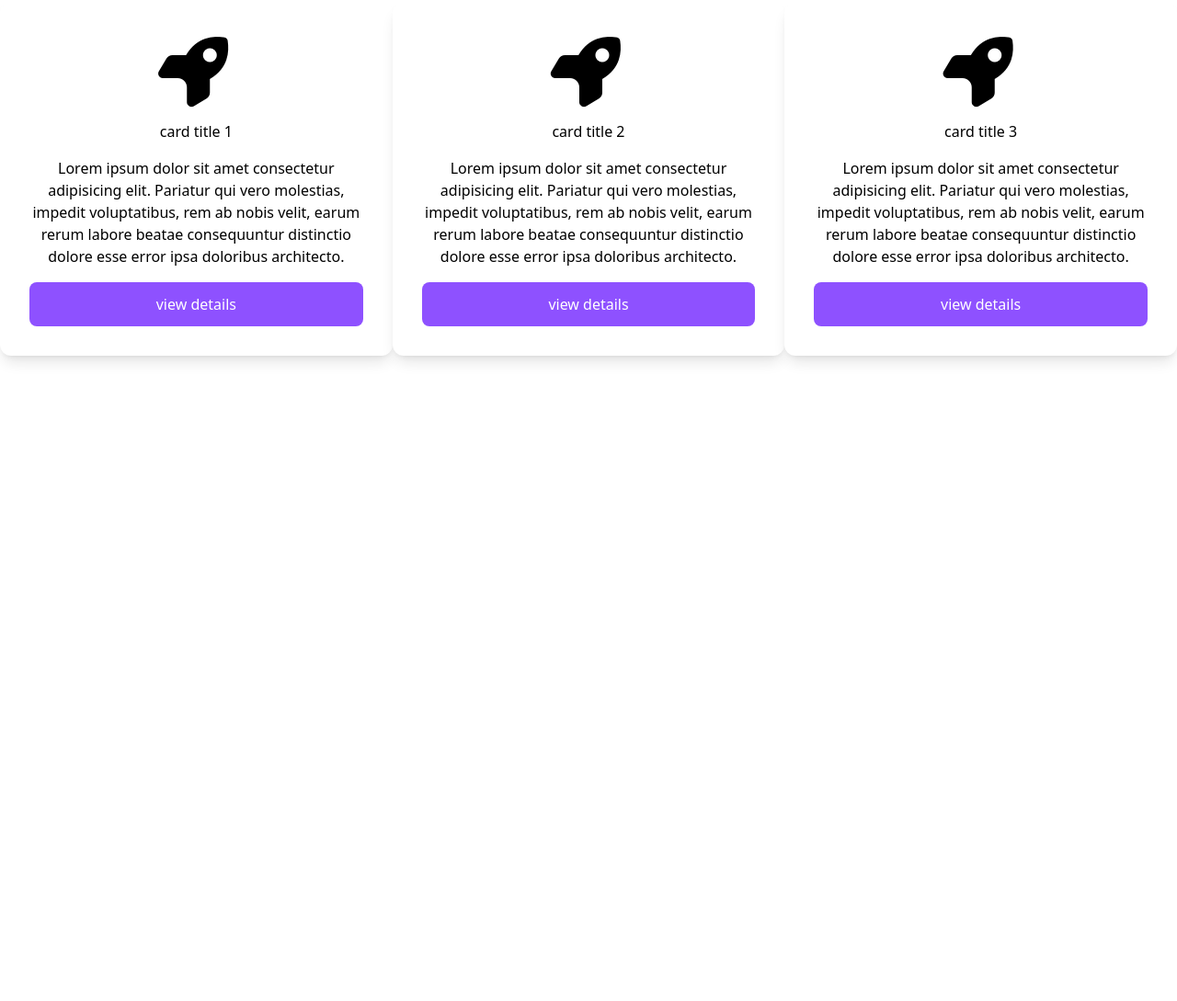
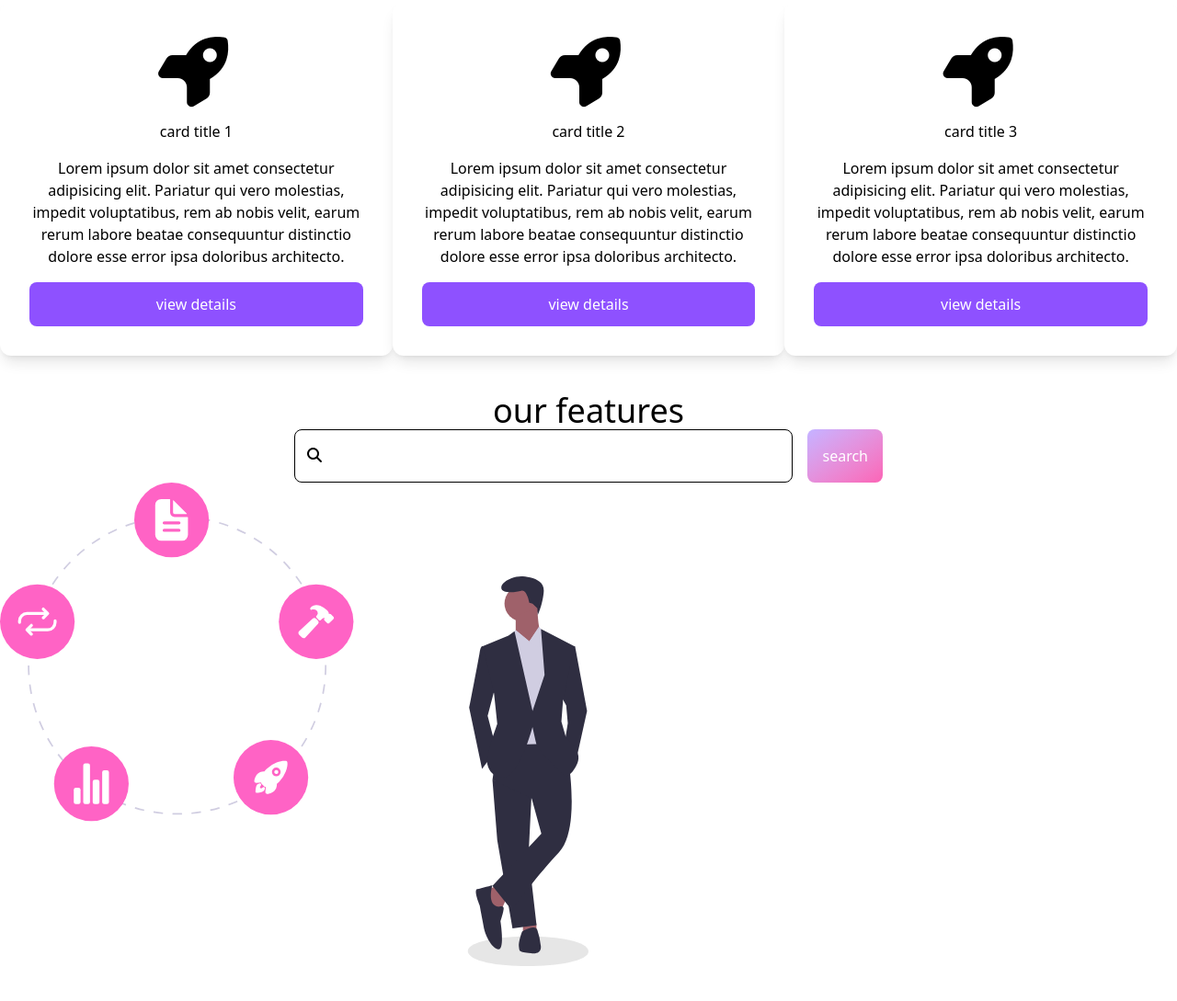
Before and after one commit to shresthyadavtech/section1, a plain HTML site: page landingpage.html in a window 1280 px wide. Shown: the part 383-1472 px from the top of the page at 92% size. Before the commit the page ends 800 px from the top, so only its background shows below. Drawn offline with nearby package versions, Linux system fonts and the light colour scheme.

Commit message:
llanding page

```diff
--- a/landingpage.html
+++ b/landingpage.html
@@ -110,6 +110,26 @@
             </div>
 
         </section>
+        <section class="py-10 px-5 md:px-0 container mx-auto">
+
+            <h2 class="text-center text-4xl text-semibold">
+                our features
+            </h2>
+            <div class=" flex justify-center gap-4 w-1/2 mx-auto ">
+                <div class="relative flex-grow">
+
+                    <input type="text" class="border p-4 pl-10 rounded-lg flex-grow w-full">
+                    <i class=" absolute left-3 top-5 fa-solid fa-magnifying-glass"></i>
+                </div>
+                <button class="bg-linear-to-br from-violet-300 to-pink-400 text-white p-4 rounded-lg hover:scale-90 duration-300 ">search</button>
+            </div>
+            <div class="grid grid-cols-2">
+                 <div>
+                    <img src="hil.svg" alt="">
+                 </div>
+            </div>
+
+        </section>
     </article>
 </main>
 <footer></footer>
```
Also changed, not shown: hil.svg (added).
